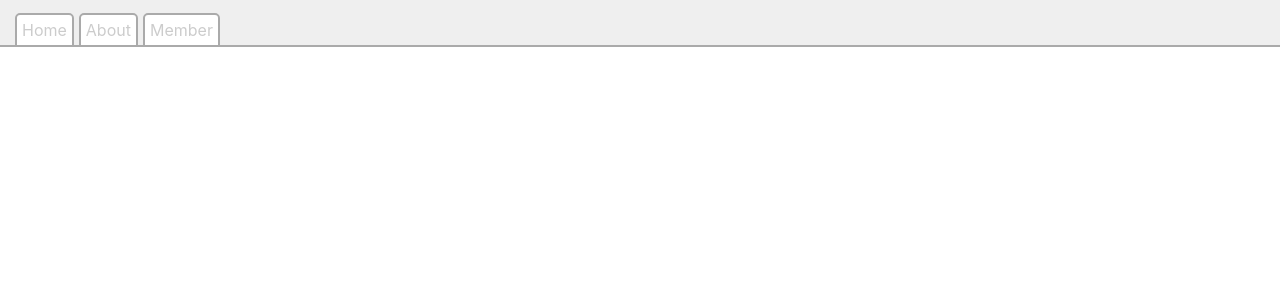
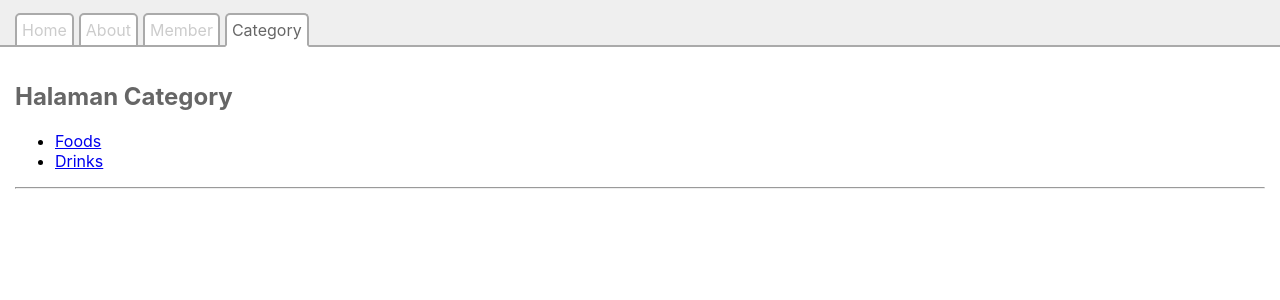
Before and after one commit to murqdan/tilegrid-app, a JavaScript app: page /category in a window 1280 px wide. Before the commit this address had no page. Shown: the top 300 px of the page. Built offline with nearby package versions, Linux system fonts and the light colour scheme.

Commit message:
(routing aplikasi) routing bertingkat /nested route

```diff
--- a/src/App.js
+++ b/src/App.js
@@ -1,6 +1,9 @@
 import { Routes, Route, NavLink, Navigate } from 'react-router-dom'
+import Category from './pages/Category'
 import Home from './pages/Home'
 import About from './pages/About'
+import Foods from './pages/Foods'
+import Drinks from './pages/Drinks'
 import './App.css'
 
 function App () {
@@ -10,12 +13,17 @@ function App () {
         <li><NavLink to="/" activeClassName="active" exact>Home</NavLink></li>
         <li><NavLink to="/about" activeClassName="active">About</NavLink></li>
         <li><NavLink to="/member" activeClassName="active">Member</NavLink></li>
+        <li><NavLink to="/category" activeClassName="active">Category</NavLink></li>
       </ul>
       <div className="main">
         <Routes>
           <Route path="/" element={<Home/>}/>
           <Route path="/about" element={<About/>}/>
           <Route path="/member" element={ <Navigate to="/"/>}/>
+          <Route path="/category" element={<Category/>}>
+            <Route path="foods" element={<Foods />} />
+            <Route path="drinks" element={<Drinks />} />
+          </Route>
         </Routes>
       </div>
     </div>
--- /dev/null
+++ b/src/pages/Category.js
@@ -0,0 +1,18 @@
+import { Link, Outlet } from 'react-router-dom'
+
+function Category () {
+  return (
+    <div>
+        <h2>Halaman Category</h2>
+        <ul>
+            <li><Link to="/category/foods">Foods</Link></li>
+            <li><Link to="/category/drinks">Drinks</Link></li>
+        </ul>
+        <hr/>
+
+        <Outlet />
+    </div>
+  )
+}
+
+export default Category
--- /dev/null
+++ b/src/pages/Drinks.js
@@ -0,0 +1,3 @@
+const Drinks = () => <p>List of drinks: air mineral, es teh, kopi, dll</p>
+
+export default Drinks
--- /dev/null
+++ b/src/pages/Foods.js
@@ -0,0 +1,3 @@
+const Foods = () => <p>List of foods: bakso, sate, soto, dll</p>
+
+export default Foods
```
